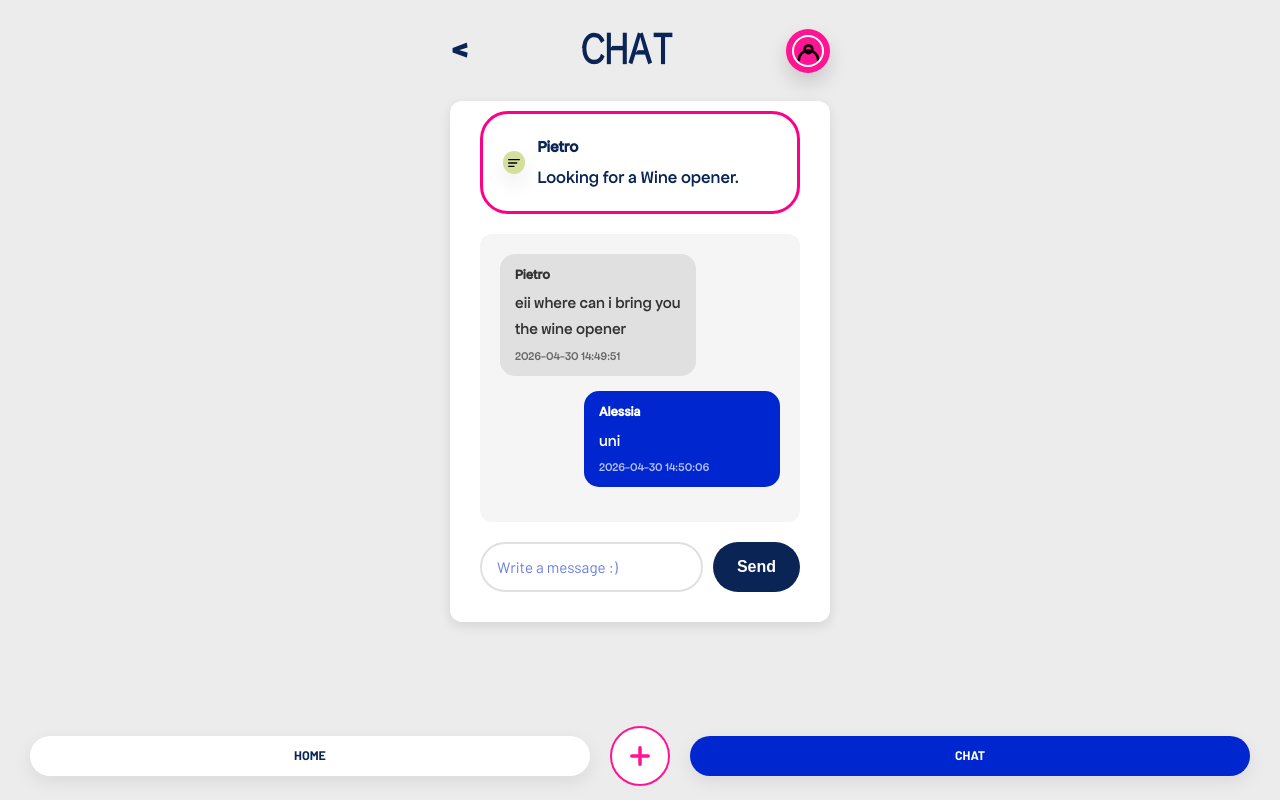
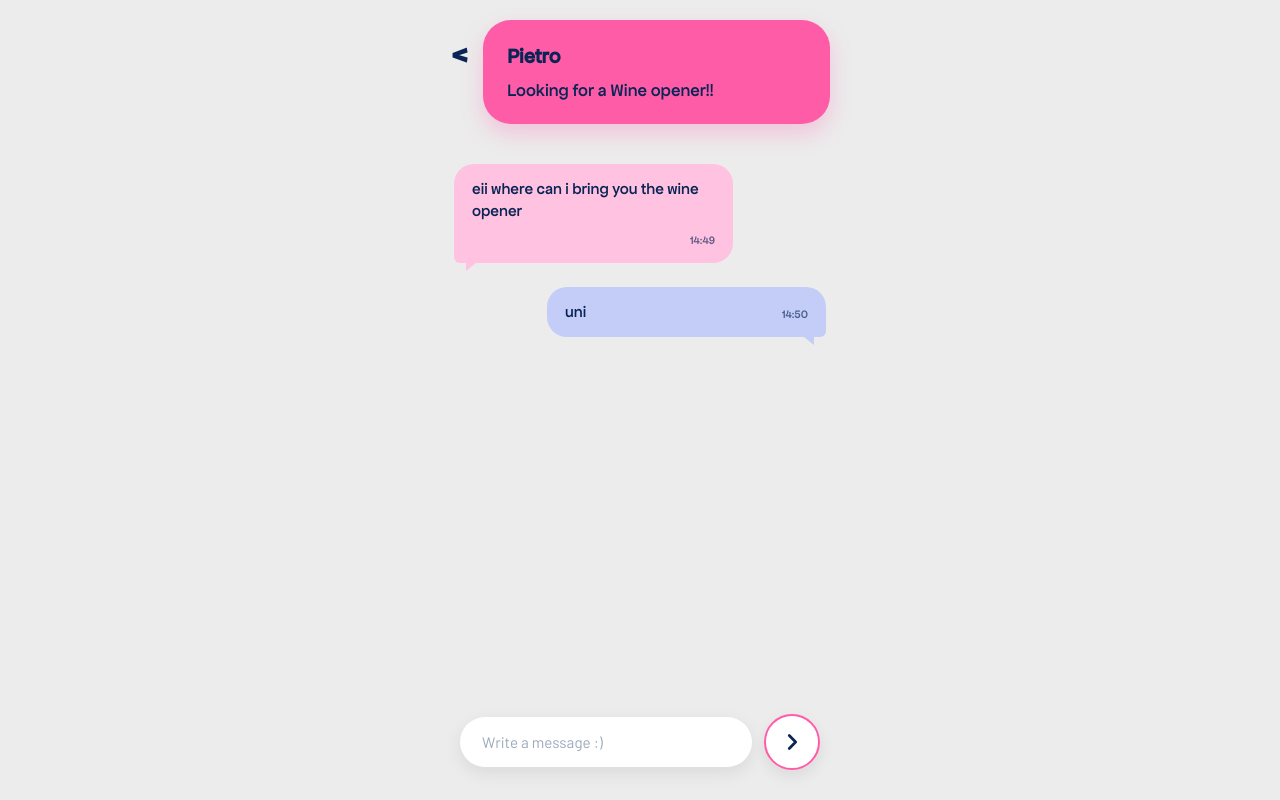
Before and after one commit to san-pietrino/Pietro-Project, a Flask app: page /chat/2 in a window 1280 px wide. Run offline with Flask 2, Linux system fonts and the light colour scheme; the visitor is signed in with stand-in values (Sample User, id 1); data comes from the database, SQL or seed files in the repository; both versions use the stored data as it was after the commit.

Commit message:
chat changes

```diff
--- a/app.py
+++ b/app.py
@@ -785,13 +785,18 @@ def borrow_item(item_id):
     return redirect(url_for('dashboard'))
 
 
-@app.route('/request/<int:request_id>/respond', methods=['POST'])
+@app.route('/request/<int:request_id>/respond', methods=['GET', 'POST'])
 def respond_request(request_id):
-    """Owner responds to a borrow request (accept/decline)."""
+    """Owner responds to a borrow request (accept/decline).
+
+    The "I have one!" button on the dashboard links here as a plain GET
+    (no action specified), which means accept and jump straight into the
+    chat with the borrower.
+    """
     if 'user_id' not in session:
         return redirect(url_for('login'))
 
-    action = request.form.get('action')  # 'accept' or 'decline'
+    action = request.form.get('action', 'accept')  # 'accept' or 'decline'
 
     conn = get_db_connection()
     cursor = conn.cursor()
@@ -819,14 +824,46 @@ def respond_request(request_id):
     conn.commit()
     conn.close()
 
-    return redirect(url_for('dashboard'))
+    if action == 'decline':
+        return redirect(url_for('dashboard'))
+    return redirect(url_for('chat', request_id=request_id))
 
 
 # ==================== CHAT ====================
 
+def format_chat_timestamp(value):
+    """Format a stored message timestamp for the chat list preview:
+    time (HH:MM) for today, weekday abbreviation for the past week, else a date."""
+    if not value:
+        return ''
+    try:
+        ts = datetime.strptime(value, '%Y-%m-%d %H:%M:%S')
+    except (TypeError, ValueError):
+        return value
+
+    today = datetime.now().date()
+    if ts.date() == today:
+        return ts.strftime('%H:%M')
+    elif (today - ts.date()).days < 7:
+        return ts.strftime('%a').lower()
+    else:
+        return ts.strftime('%d/%m/%Y')
+
+
+def format_message_time(value):
+    """Format a single message's timestamp for display inside a chat, as HH:MM."""
+    if not value:
+        return ''
+    try:
+        ts = datetime.strptime(value, '%Y-%m-%d %H:%M:%S')
+    except (TypeError, ValueError):
+        return value
+    return ts.strftime('%H:%M')
+
+
 @app.route('/chat')
 def chat_index():
-    """List the user's chat conversations."""
+    """List the user's chat conversations that have already started (i.e. have at least one message)."""
     if 'user_id' not in session:
         return redirect(url_for('login'))
 
@@ -834,7 +871,7 @@ def chat_index():
     cursor = conn.cursor()
 
     cursor.execute('''
-        SELECT r.id, r.created_at, i.name as item_name,
+        SELECT r.id, i.name as item_name,
                (CASE WHEN i.owner_id = ? THEN u2.username ELSE u1.username END) as other_name,
                (SELECT content FROM messages m WHERE m.request_id = r.id ORDER BY m.created_at DESC LIMIT 1) as last_message,
                (SELECT created_at FROM messages m WHERE m.request_id = r.id ORDER BY m.created_at DESC LIMIT 1) as last_message_at
@@ -842,15 +879,19 @@ def chat_index():
         JOIN items i ON r.item_id = i.id
         JOIN users u1 ON i.owner_id = u1.id
         JOIN users u2 ON r.borrower_id = u2.id
-        WHERE i.owner_id = ? OR r.borrower_id = ?
-        ORDER BY COALESCE(
-            (SELECT created_at FROM messages m WHERE m.request_id = r.id ORDER BY m.created_at DESC LIMIT 1),
-            r.created_at
-        ) DESC
+        WHERE (i.owner_id = ? OR r.borrower_id = ?)
+          AND EXISTS (SELECT 1 FROM messages m WHERE m.request_id = r.id)
+        ORDER BY last_message_at DESC
     ''', (session['user_id'], session['user_id'], session['user_id']))
-    chats = cursor.fetchall()
+    rows = cursor.fetchall()
 
     conn.close()
+
+    chats = []
+    for row in rows:
+        chat = dict(row)
+        chat['last_message_at'] = format_chat_timestamp(row['last_message_at'])
+        chats.append(chat)
 
     return render_template('chat_list.html', chats=chats)
 
@@ -892,7 +933,11 @@ def chat(request_id):
         WHERE m.request_id = ?
         ORDER BY m.created_at ASC
     ''', (request_id,))
-    messages = cursor.fetchall()
+    messages = []
+    for row in cursor.fetchall():
+        msg = dict(row)
+        msg['created_at'] = format_message_time(row['created_at'])
+        messages.append(msg)
 
     conn.close()
 
--- a/static/style.css
+++ b/static/style.css
@@ -364,6 +364,13 @@ main {
     /*margin-bottom: 10px;*/
 }
 
+.chat-page main {
+    background-color: transparent;
+    box-shadow: none;
+    padding: 0;
+    margin-top: 0;
+}
+
 h2 {
     color: var(--primary-color);
     margin-bottom: 20px;
@@ -608,9 +615,8 @@ small {
 /* Chat */
 .chat-header {
     display: flex;
-    align-items: center;
-    justify-content: space-between;
-    gap: 12px;
+    align-items: flex-start;
+    gap: 14px;
     margin-bottom: 20px;
 }
 
@@ -619,38 +625,11 @@ small {
     font-size: 2rem;
     text-decoration: none;
     font-weight: 800;
-}
-
-.chat-header h1 {
-    font-size: 2.4rem;
-    color: #0a2555;
-    text-transform: none;
-    margin: 0;
-}
-
-.chat-summary {
-}
-
-.chat-summary-left {
-    display: flex;
-    align-items: center;
-    gap: 12px;
-}
-
-.chat-summary-avatar {
-    width: 44px;
-    height: 44px;
-    border-radius: 50%;
-    background: #d4df9b;
-    display: flex;
-    align-items: center;
-    justify-content: center;
-    color: #0a2555;
-    box-shadow: 0 10px 20px rgba(0,0,0,0.08);
+    margin-top: 10px;
 }
 
 .chat-summary-name {
-    font-size: 1rem;
+    font-size: 1.3rem;
     font-weight: 800;
     color: #0a2555;
     margin-bottom: 6px;
@@ -664,63 +643,73 @@ small {
 }
 
 .chat-card-summary {
-    border: 3px solid #FD0087;
+    flex: 1;
+    background: #ff5ca8;
     border-radius: 28px;
-    padding: 20px;
-    display: flex;
-    align-items: center;
-    justify-content: space-between;
-    gap: 20px;
-    margin-bottom: 20px;
-}
-
-.chat-summary-image-wrap {
-    width: 120px;
-    min-width: 120px;
-    display: flex;
-    align-items: center;
-    justify-content: center;
-}
-
-.chat-summary-image-wrap img {
-    width: 100%;
-    max-height: 110px;
-    object-fit: contain;
+    padding: 20px 24px;
+    box-shadow: 0 10px 22px rgba(255, 92, 168, 0.28);
+    text-align: left;
 }
 
 .chat-messages {
     min-height: 260px;
     margin-bottom: 20px;
+    padding-bottom: 100px;
 }
 
 .chat-form {
     display: flex;
-    gap: 10px;
+    align-items: center;
+    gap: 12px;
+    position: fixed;
+    left: 0;
+    right: 0;
+    bottom: 0;
+    max-width: 420px;
+    margin: 0 auto;
+    padding: 16px 30px 30px;
 }
 
 .chat-form input {
     flex: 1;
-    padding: 16px 20px;
-    border: 2px solid #0a2555;
+    padding: 16px 22px;
+    border: none;
     border-radius: 999px;
-    background: transparent;
+    background: white;
     color: #0a2555;
     font-family: var(--font-secondary);
     font-size: 0.95rem;
+    box-shadow: 0 6px 18px rgba(0,0,0,0.08);
 }
 
 .chat-form input::placeholder {
-    color: rgba(0, 38, 204, 0.6);
-}
-
-.chat-form button {
-    padding: 16px 24px;
-    border-radius: 999px;
-    border: none;
-    background: #0a2555;
-    color: white;
+    color: rgba(10, 37, 85, 0.4);
+}
+
+.chat-send-btn {
+    flex: 0 0 auto;
+    width: 56px;
+    height: 56px;
+    border-radius: 50%;
+    background: white;
+    border: 2px solid #ff5ca8;
+    color: #0a2555;
+    display: flex;
+    align-items: center;
+    justify-content: center;
     cursor: pointer;
-    font-weight: 800;
+    box-shadow: 0 6px 16px rgba(0,0,0,0.08);
+    padding: 0;
+}
+
+.chat-send-icon {
+    width: 22px;
+    height: 22px;
+    stroke: #0a2555;
+    stroke-width: 3;
+    stroke-linecap: round;
+    stroke-linejoin: round;
+    fill: none;
 }
 
 .chat-avatar {
@@ -1026,53 +1015,74 @@ small {
     max-height: 400px;
     overflow-y: auto;
     margin-bottom: 20px;
-    padding: 20px;
-    background-color: #f5f5f5;
-    border-radius: var(--border-radius);
+    padding: 20px 4px;
 }
 
 .message {
-    margin-bottom: 15px;
-    padding: 10px 15px;
-    border-radius: 15px;
-    max-width: 70%;
+    position: relative;
+    margin-bottom: 24px;
+    padding: 14px 18px;
+    border-radius: 20px;
+    max-width: 75%;
 }
 
 .message.own {
-    background-color: var(--primary-color);
-    color: white;
+    background-color: #c3cdf7;
+    color: #0a2555;
     margin-left: auto;
+    border-bottom-right-radius: 6px;
+}
+
+.message.own::after {
+    content: '';
+    position: absolute;
+    right: 12px;
+    bottom: -8px;
+    width: 0;
+    height: 0;
+    border-style: solid;
+    border-width: 8px 0 0 10px;
+    border-color: #c3cdf7 transparent transparent transparent;
 }
 
 .message.other {
-    background-color: #e0e0e0;
-    color: var(--text-color);
-}
-
-.message .sender {
-    font-size: 0.85rem;
-    font-weight: 600;
-    display: block;
-    margin-bottom: 5px;
+    background-color: #ffc2e0;
+    color: #0a2555;
+    margin-right: auto;
+    border-bottom-left-radius: 6px;
+}
+
+.message.other::after {
+    content: '';
+    position: absolute;
+    left: 12px;
+    bottom: -8px;
+    width: 0;
+    height: 0;
+    border-style: solid;
+    border-width: 8px 10px 0 0;
+    border-color: #ffc2e0 transparent transparent transparent;
+}
+
+.message-body {
+    display: flex;
+    flex-wrap: wrap;
+    align-items: flex-end;
+    justify-content: flex-end;
+    gap: 8px;
+}
+
+.message-content {
+    flex: 1 1 auto;
+    min-width: 55%;
+    margin: 0;
+    line-height: 1.4;
 }
 
 .message .timestamp {
-    font-size: 0.75rem;
-    opacity: 0.7;
-    display: block;
-    margin-top: 5px;
-}
-
-.chat-form {
-    display: flex;
-    gap: 10px;
-}
-
-.chat-form input {
-    flex: 1;
-    padding: 12px 15px;
-    border: 2px solid #e0e0e0;
-    border-radius: 25px;
+    font-size: 0.72rem;
+    opacity: 0.65;
+    white-space: nowrap;
 }
 
 .no-messages {
@@ -1109,8 +1119,7 @@ footer {
         align-items: center;
     }
 
-    .search-form,
-    .chat-form {
+    .search-form {
         flex-direction: column;
     }
 
--- a/templates/chat.html
+++ b/templates/chat.html
@@ -1,4 +1,3 @@
-{% from 'macros.html' import user_avatar %}
 <!DOCTYPE html>
 <html lang="en">
 <head>
@@ -8,37 +7,25 @@
     <link rel="icon" type="image/svg+xml" href="{{ url_for('static', filename="icon - It's called Pietro.svg") }}">
     <link rel="stylesheet" href="{{ url_for('static', filename='style.css') }}">
 </head>
-<body>
+<body class="chat-page">
     <div class="container">
         <header class="chat-header">
             <a href="{{ url_for('chat_index') }}" class="chat-back">&lt;</a>
-            <h1>CHAT</h1>
-            {{ user_avatar('chat-avatar', current_user_photo) }}
+            <section class="chat-card-summary">
+                <div class="chat-summary-name">{{ chat_partner }}</div>
+                <p class="chat-summary-text">Looking for a {{ chat_request.item_name }}!!</p>
+            </section>
         </header>
 
         <main>
-            <section class="chat-card-summary">
-                <div class="chat-summary-left">
-                    <div class="chat-summary-avatar icon icon-request"></div>
-                    <div>
-                        <div class="chat-summary-name">{{ chat_partner }}</div>
-                        <p class="chat-summary-text">Looking for a {{ chat_request.item_name }}.</p>
-                    </div>
-                </div>
-                {% if chat_request.item_photo %}
-                <div class="chat-summary-image-wrap">
-                    <img src="{{ url_for('static', filename='uploads/' + chat_request.item_photo) }}" alt="{{ chat_request.item_name }}">
-                </div>
-                {% endif %}
-            </section>
-
             <div class="chat-messages">
                 {% if messages %}
                     {% for msg in messages %}
                     <div class="message {% if msg.sender_id == session['user_id'] %}own{% else %}other{% endif %}">
-                            <span class="sender">{{ msg.sender_name }}</span>
+                        <div class="message-body">
                             <p class="message-content">{{ msg.content }}</p>
                             <span class="timestamp">{{ msg.created_at }}</span>
+                        </div>
                     </div>
                     {% endfor %}
                 {% else %}
@@ -48,11 +35,13 @@
 
             <form method="POST" action="{{ url_for('send_message', request_id=request_id) }}" class="chat-form">
                 <input type="text" name="message" placeholder="Write a message :)" required>
-                    <button type="submit" class="btn-primary">Send</button>
+                <button type="submit" class="chat-send-btn" aria-label="Send message">
+                    <svg class="chat-send-icon" viewBox="0 0 24 24" aria-hidden="true" xmlns="http://www.w3.org/2000/svg">
+                        <polyline points="9 5 16 12 9 19" />
+                    </svg>
+                </button>
             </form>
-            </section>
         </main>
-        {% include 'footer_nav.html' %}
     </div>
 </body>
 </html>
--- a/templates/chat_list.html
+++ b/templates/chat_list.html
@@ -8,7 +8,7 @@
     <link rel="icon" type="image/svg+xml" href="{{ url_for('static', filename="icon - It's called Pietro.svg") }}">
     <link rel="stylesheet" href="{{ url_for('static', filename='style.css') }}">
 </head>
-<body>
+<body class="chat-page">
     <div class="container">
         <header class="chat-header">
             <h1>CHAT</h1>
@@ -25,10 +25,10 @@
                             <div class="avatar icon icon-request"></div>
                             <div class="chat-card-text">
                                 <div class="chat-name">{{ chat.other_name }}</div>
-                                <p class="chat-snippet">{{ chat.last_message or 'No messages yet' }}</p>
+                                <p class="chat-snippet">{{ chat.last_message }}</p>
                             </div>
                         </div>
-                        <div class="chat-card-time">{{ chat.last_message_at or chat.created_at }}</div>
+                        <div class="chat-card-time">{{ chat.last_message_at }}</div>
                     </a>
                     {% endfor %}
                 </div>
```
Also changed, not shown: pietro.db, 1 other file. Lines whose indentation alone changed are shown as unchanged.
